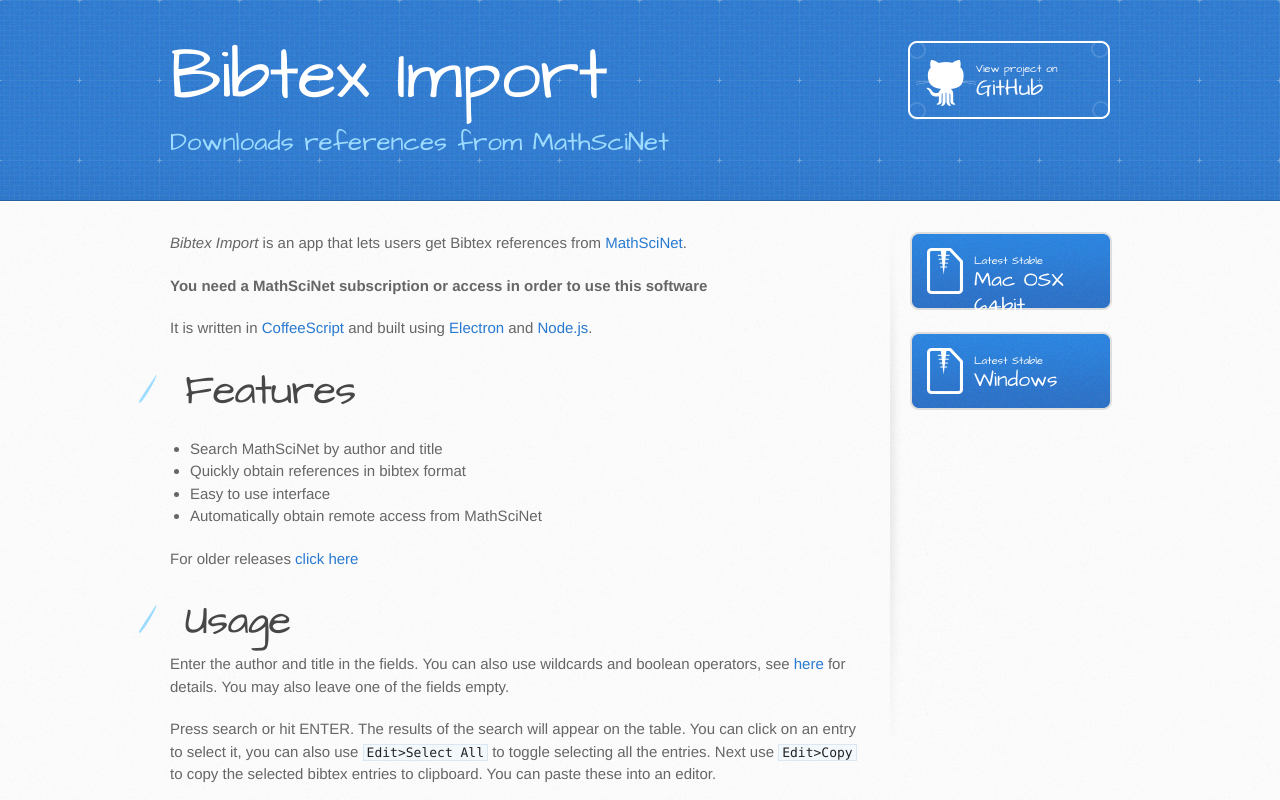
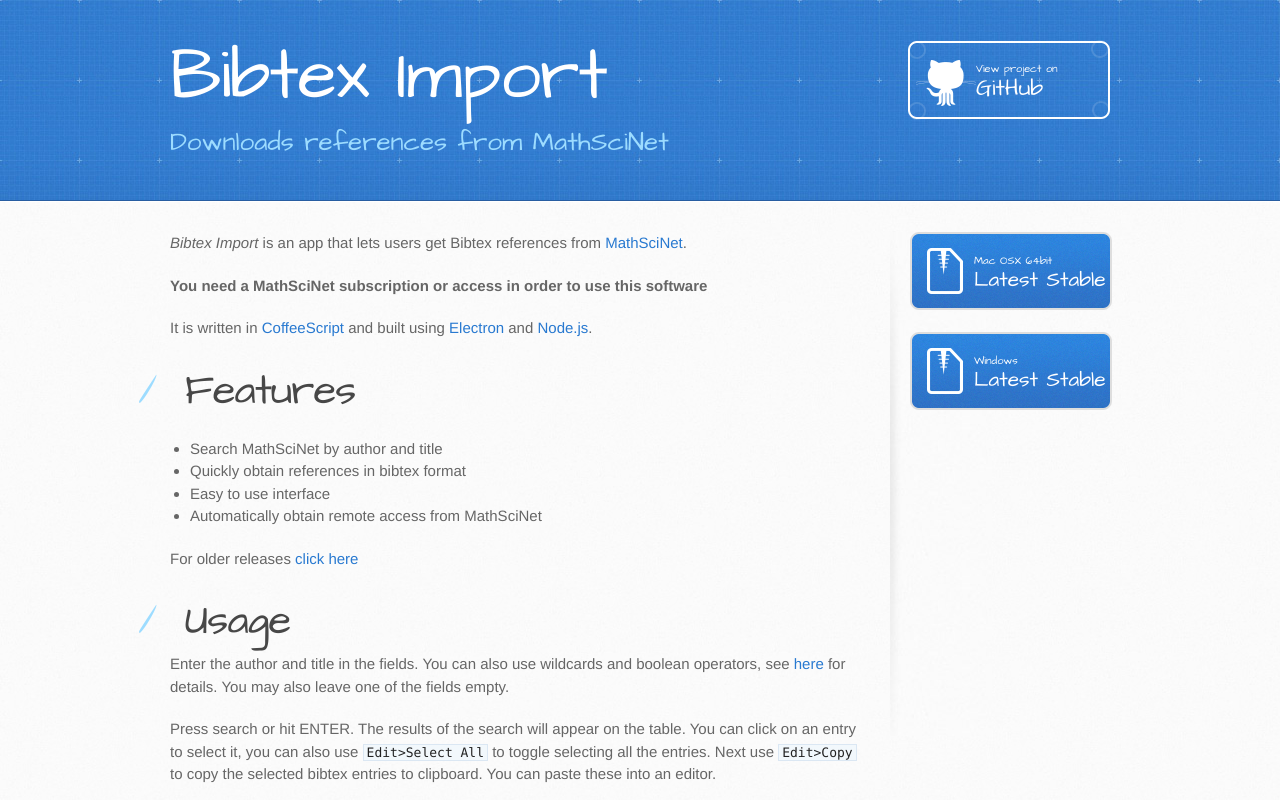
Before and after one commit to Focus/BibtexImport, a plain HTML site: page index.html in a window 1280 px wide. Shown: the top 800 px of the page. Drawn offline with Linux system fonts and the light colour scheme; grey boxes are pictures that could not be loaded.

Commit message:
Update index.html

```diff
--- a/index.html
+++ b/index.html
@@ -58,12 +58,12 @@
 
         <aside id="sidebar">
           <a href="https://github.com/Focus/BibtexImport/releases/download/v0.1/BibtexImport-darwin-x64.zip" class="button">
-            <small>Latest Stable</small>
-            Mac OSX 64bit
+            <small>Mac OSX 64bit</small>
+            Latest Stable
           </a>
           <a href="#" class="button">
-            <small>Latest Stable</small>
-            Windows
+            <small>Windows</small>
+            Latest Stable
           </a>
         </aside>
       </div>
```
